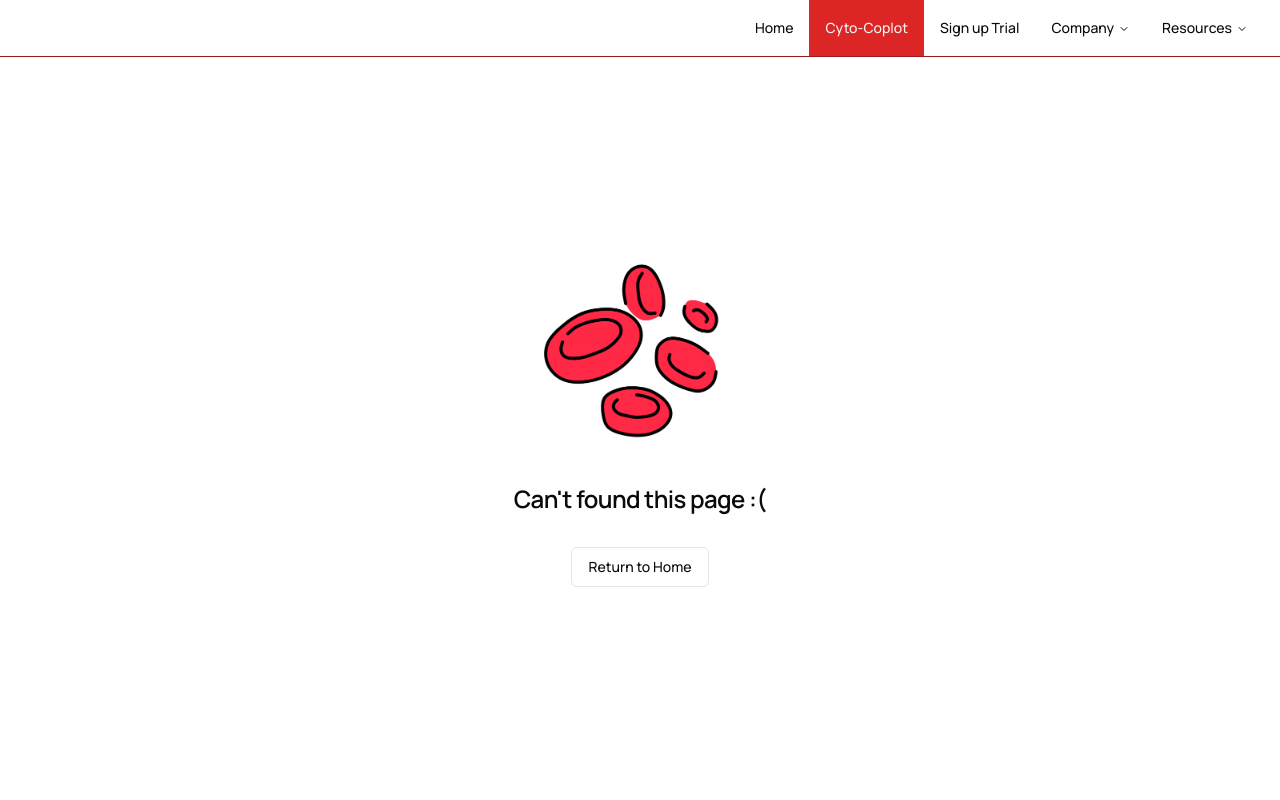
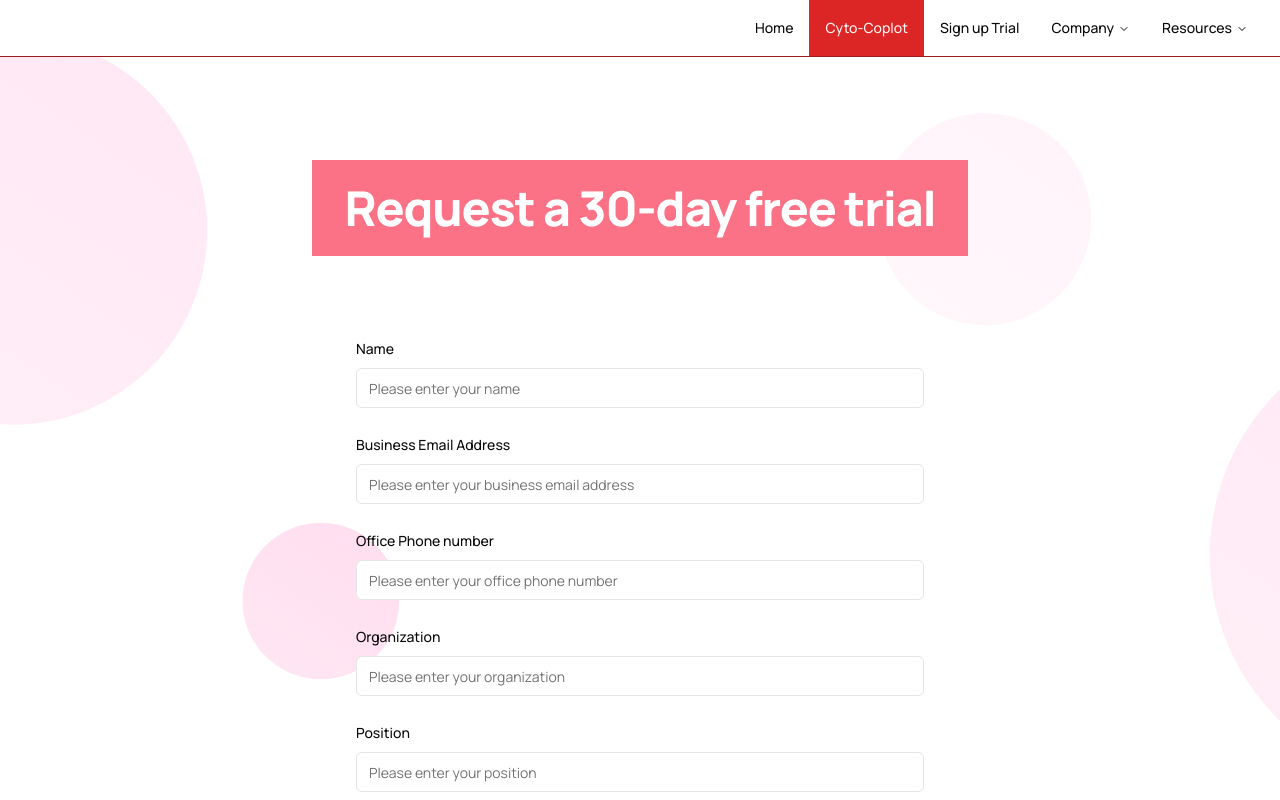
Before and after one commit to fongcilin/ahead-official-website, a Next.js app: page /trial in a window 1280 px wide. Before the commit this address had no page. Shown: the top 800 px of the page. Built offline with nearby package versions, Linux system fonts and the light colour scheme.

Commit message:
feat: add trial page

```diff
--- a/app/header.tsx
+++ b/app/header.tsx
@@ -119,7 +119,7 @@ const PCList = () => {
           </Link>
         </NavigationMenuItem>
         <NavigationMenuItem>
-          <Link href="/" legacyBehavior passHref>
+          <Link href="/trial" legacyBehavior passHref>
             <NavigationMenuLink className={cn(navigationMenuTriggerStyle())}>
               Sign up Trial
             </NavigationMenuLink>
@@ -236,7 +236,10 @@ const MobileList = ({ isMinWidthMd }: MobileListProps) => {
           >
             Cyto-Coplot
           </Link>
-          <Link href="/" className={cn(navigationMenuTriggerStyle(), 'w-full')}>
+          <Link
+            href="/trial"
+            className={cn(navigationMenuTriggerStyle(), 'w-full')}
+          >
             Sign up Trial
           </Link>
           <Accordion
--- /dev/null
+++ b/app/trial/page.tsx
@@ -0,0 +1,21 @@
+import { Typography } from '@/try-stuff/components/typography';
+import { PinkBallsParallax } from '@/try-stuff/components/custom/pink-balls-parallax';
+import { ContactForm } from '@/try-stuff/components/custom/contact-form';
+import { cn } from '@/try-stuff/lib/utils';
+
+export default function Trial() {
+  return (
+    <main>
+      <PinkBallsParallax className="flex min-h-[calc(100vh-160px)] flex-col gap-y-20 pb-20 pt-40">
+        <div className="flex flex-col gap-y-6">
+          <Typography.H1 className="mx-auto max-w-[800px] bg-rose-400 px-8 py-6 text-center text-white">
+            Request a 30-day free trial
+          </Typography.H1>
+        </div>
+        <div className={cn('mx-auto min-w-full px-4', 'sm:min-w-[600px]')}>
+          <ContactForm namePrefix="[From Trial Page]" />
+        </div>
+      </PinkBallsParallax>
+    </main>
+  );
+}
```
